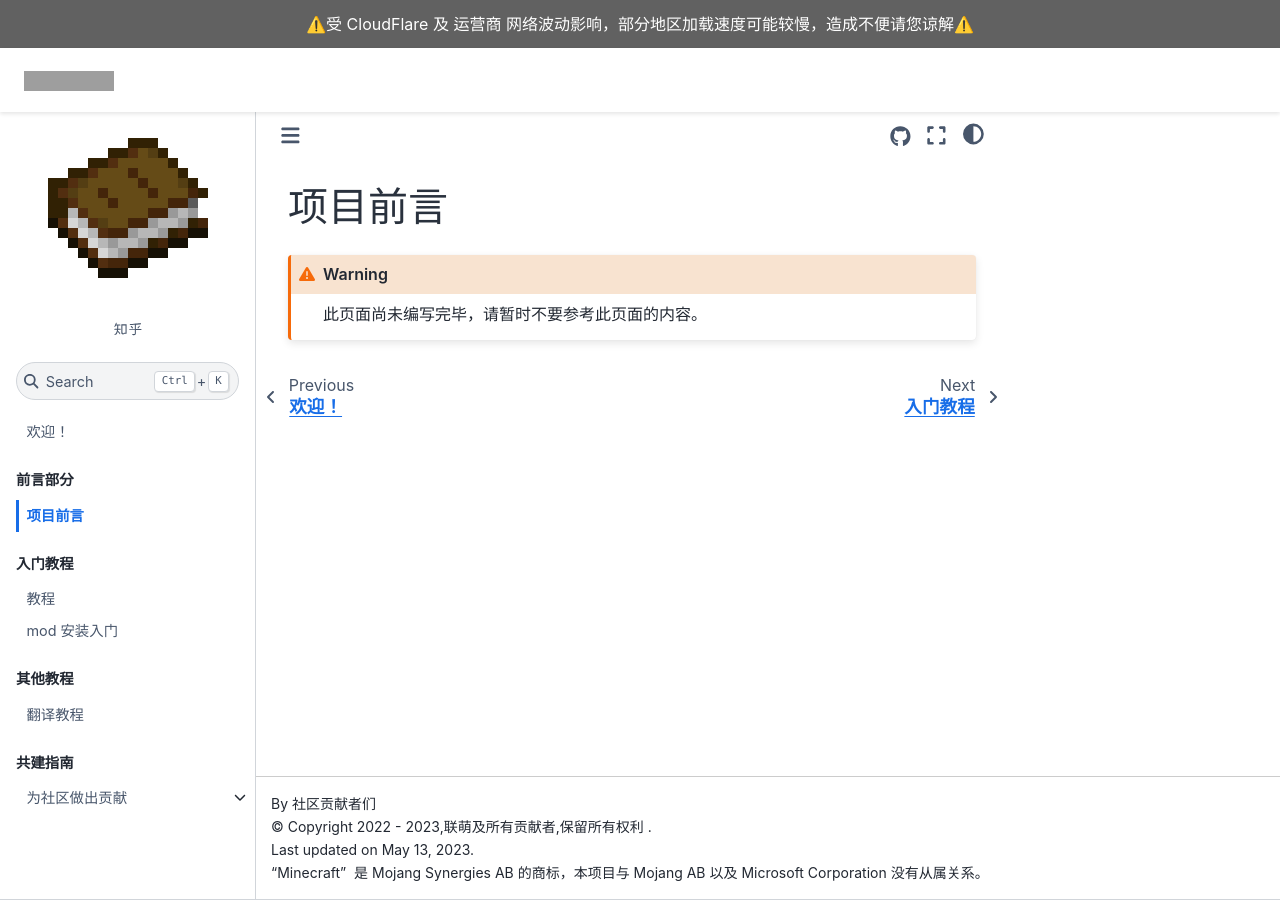
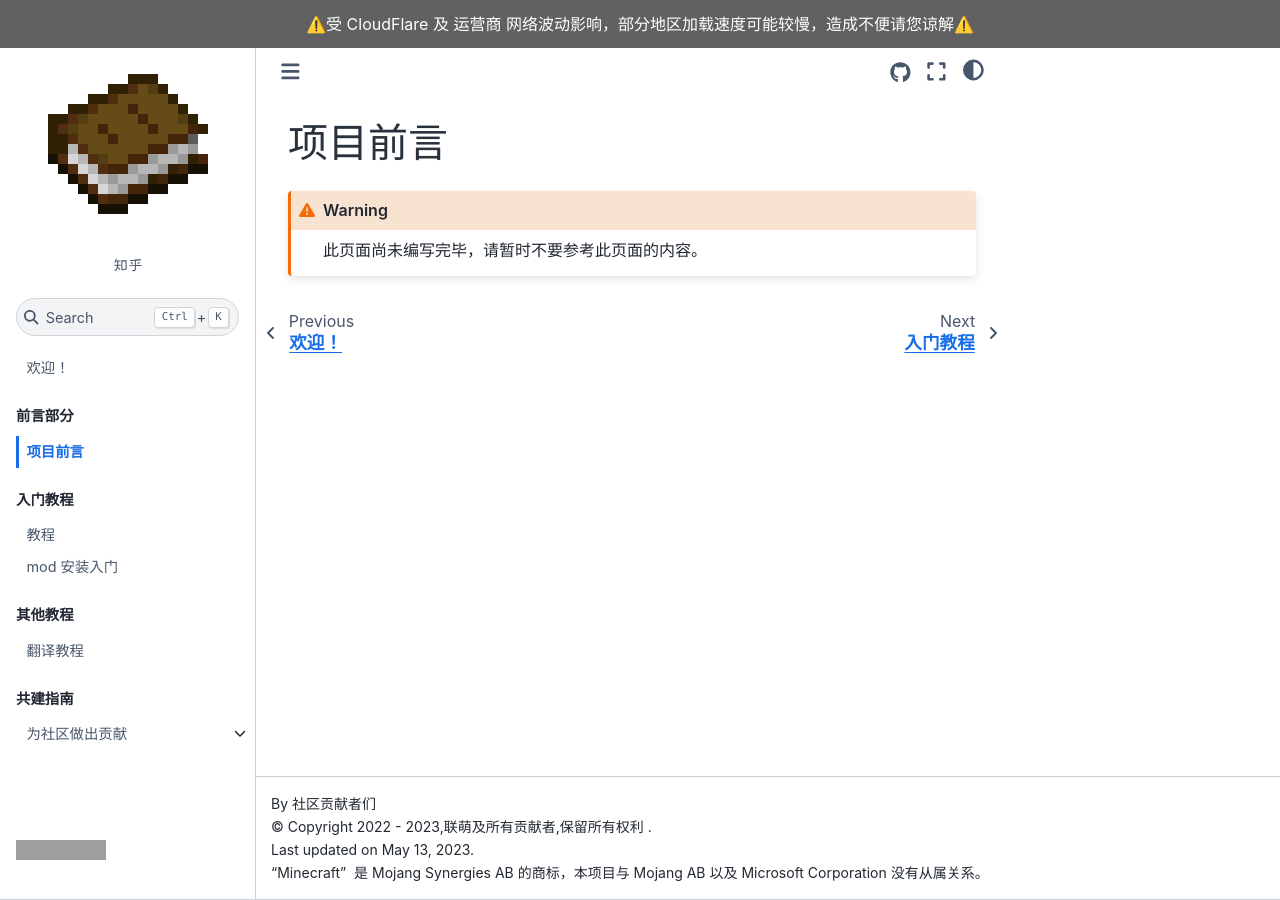
Before and after one commit to Lianmoe/Lianmoe-Tutorial, a Sphinx documentation site: the page built from docs/Perface.md, in a window 1280 px wide. Built offline with Sphinx 7.4.7 and the Sphinx Book theme 1.1.4, drawn with Linux system fonts in a browser that asks for light colours; pages that are not in the unit, such as notebooks, are missing from menus; grey boxes are pictures that could not be loaded.

Commit message:
Update conf.py

```diff
--- a/docs/conf.py
+++ b/docs/conf.py
@@ -77,7 +77,7 @@ html_theme_options = {
             "type": "fontawesome",
         }
    ],
-    "navbar_end": ["extra-navbar.html"],
+    "primary_sidebar_end": ["extra-navbar.html"],
     #"extra_navbar": "<a rel='license' href='https://creativecommons.org/licenses/by-nc-sa/4.0/deed.zh'><img alt='知识共享许可协议' style='border-width:0' src='https://i.creativecommons.org/l/by-nc-sa/4.0/88x31.png' /></a>",
     "home_page_in_toc": True,
     "show_navbar_depth": 1,
```
